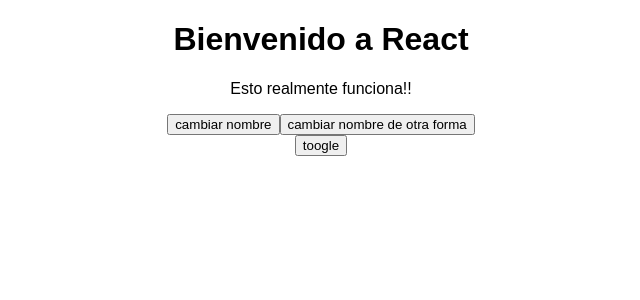
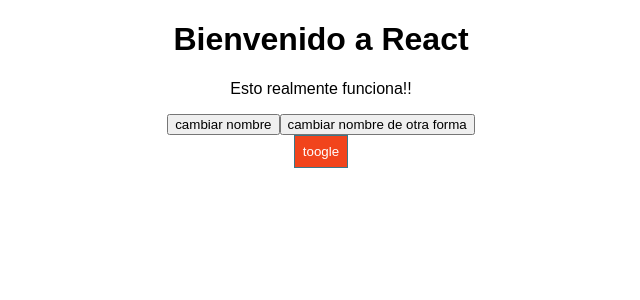
Before and after one commit to alexunjm/react-first-app, a React (Create React App) app: page / in a window 1280 px wide. Shown: the top 300 px of the page, without its empty margins (319-959 px from the left). Built offline with nearby package versions, Linux system fonts and the light colour scheme.

Commit message:
estilos css en línea (dinámicos)

```diff
--- a/src/App.js
+++ b/src/App.js
@@ -46,6 +46,15 @@
   };
 
   render() {
+	const style = {
+		backgroundColor: '#f1441c',
+		color: 'white',
+		border: '1px solid #3a778a',
+		shadowBox: '1 2px 2px',
+		padding: '8px',
+		cursor: 'pointer'
+	}
+
     let Persons = null;
     if (this.state.showPersons) {
       Persons = (
@@ -62,6 +71,8 @@
 			})}
         </div>
       );
+	  style.backgroundColor = "#3a778a";
+	  style.border = "#f1441c";
     }
 
     return (
@@ -75,7 +86,7 @@
           cambiar nombre de otra forma
         </button>
         <div>
-          <button onClick={this.tooglePersons}>toogle</button>
+          <button style={style} onClick={this.tooglePersons}>toogle</button>
         </div>
         {Persons}
       </div>
```
